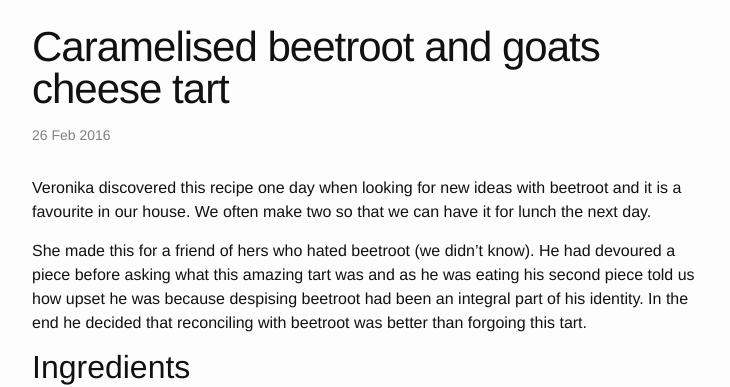
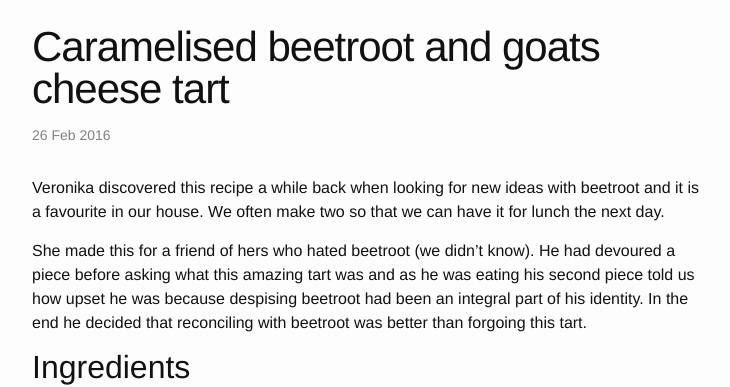
Before and after one commit to evantoli/evantoli.github.io, a Jekyll site: the page built from _posts/Recipes/2016-02-26-beetroot-and-goats-cheese-tart.md, in a window 1280 px wide and 900 px high, cut to the strip 66-900 px from the top of the window. Shown: the top 387 px of the strip, without its empty margins (268-998 px from the left). Built offline with Jekyll 4.4.1, drawn with Linux system fonts in a browser that asks for light colours; nearby versions of some CDN libraries; library files that are not in the unit come from our copies; some of the changed text lies outside the part shown.

Commit message:
edited text

```diff
--- a/_posts/Recipes/2016-02-26-beetroot-and-goats-cheese-tart.md
+++ b/_posts/Recipes/2016-02-26-beetroot-and-goats-cheese-tart.md
@@ -12,7 +12,7 @@ tags:
 image:
 ---
 
-Veronika discovered this recipe one day when looking for new ideas with
+Veronika discovered this recipe a while back when looking for new ideas with
 beetroot and it is a favourite in our house. We often make two so that we can have it for
 lunch the next day.
 
```
Also changed, not shown: other parts of _posts/Recipes/2016-02-26-beetroot-and-goats-cheese-tart.md (+1 -1 lines).
